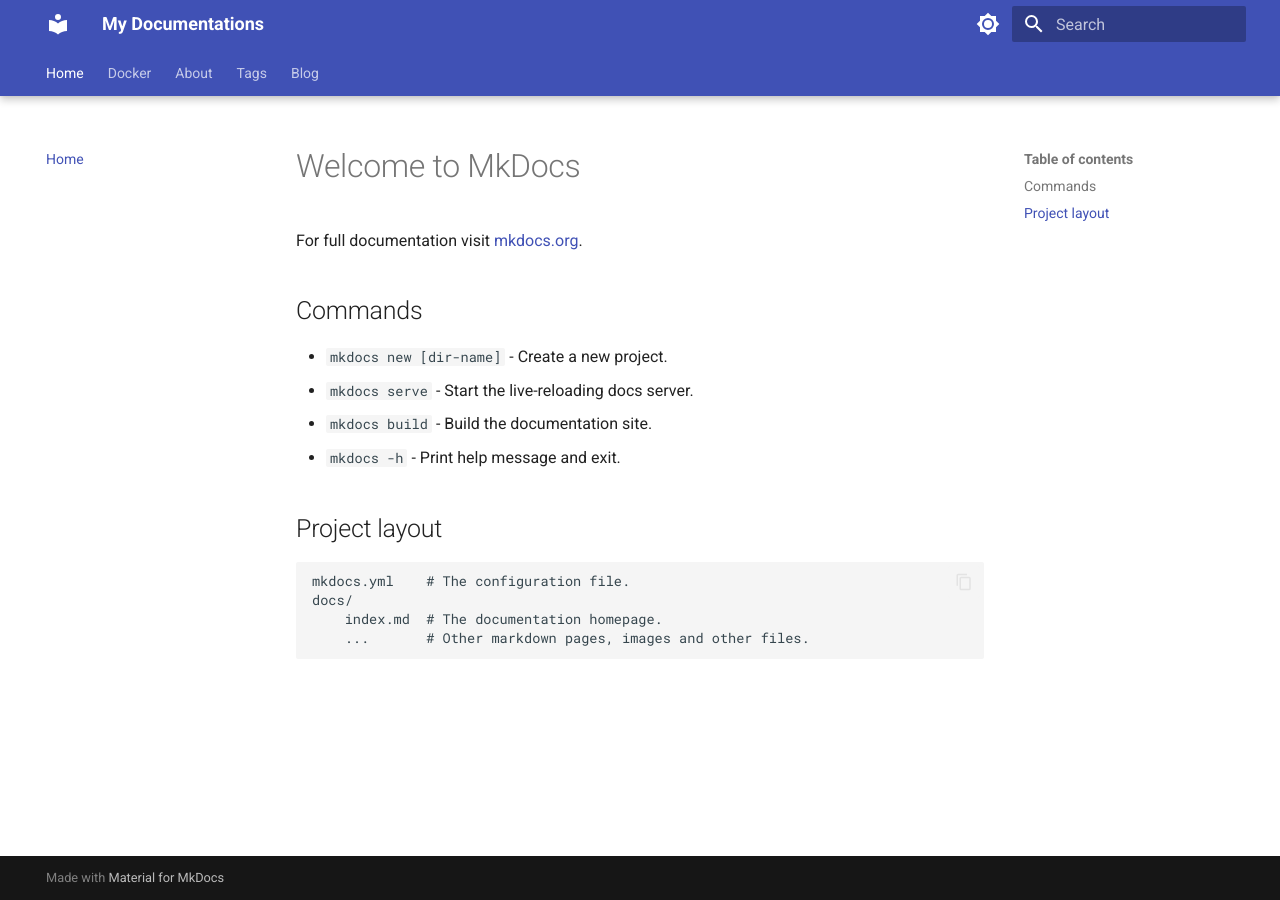
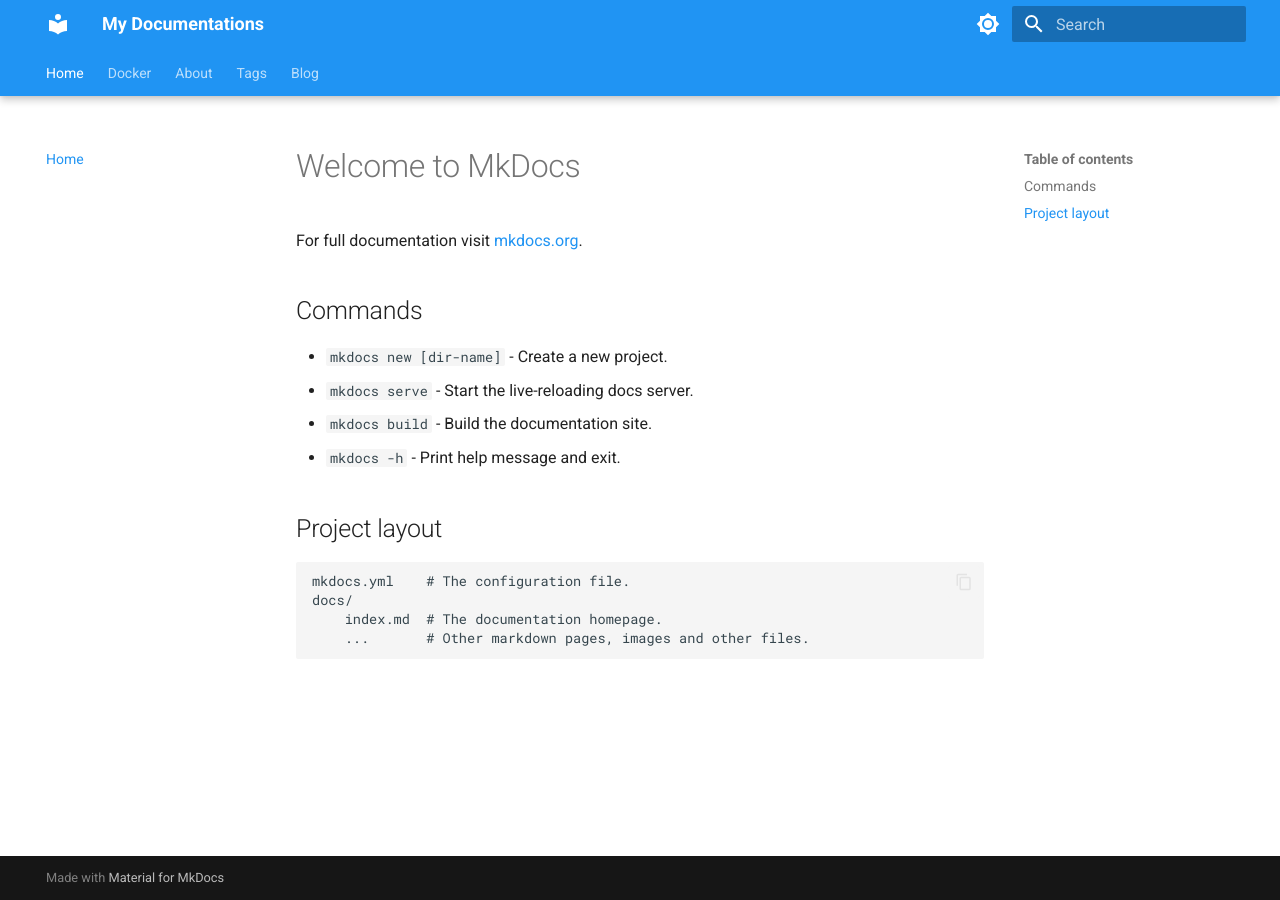
Before and after one commit to pat26-dotcom/home-lab, an MkDocs documentation site: the page built from docs/index.md, in a window 1280 px wide. Built offline with MkDocs 1.6.1 and Material for MkDocs 9.7.7, drawn with Linux system fonts in a browser that asks for light colours.

Commit message:
changed color scheme

```diff
--- a/mkdocs.yml
+++ b/mkdocs.yml
@@ -5,13 +5,16 @@ theme:
 
     # Palette toggle for light mode
     - scheme: default
+      primary: blue
+      accent: deep orange
       toggle:
         icon: material/brightness-7
         name: Switch to dark mode
 
     # Palette toggle for dark mode
     - scheme: slate
-      priamry: green
+      primary: black
+      # accent: deep purple
       toggle:
         icon: material/brightness-4
         name: Switch to light mode
```
